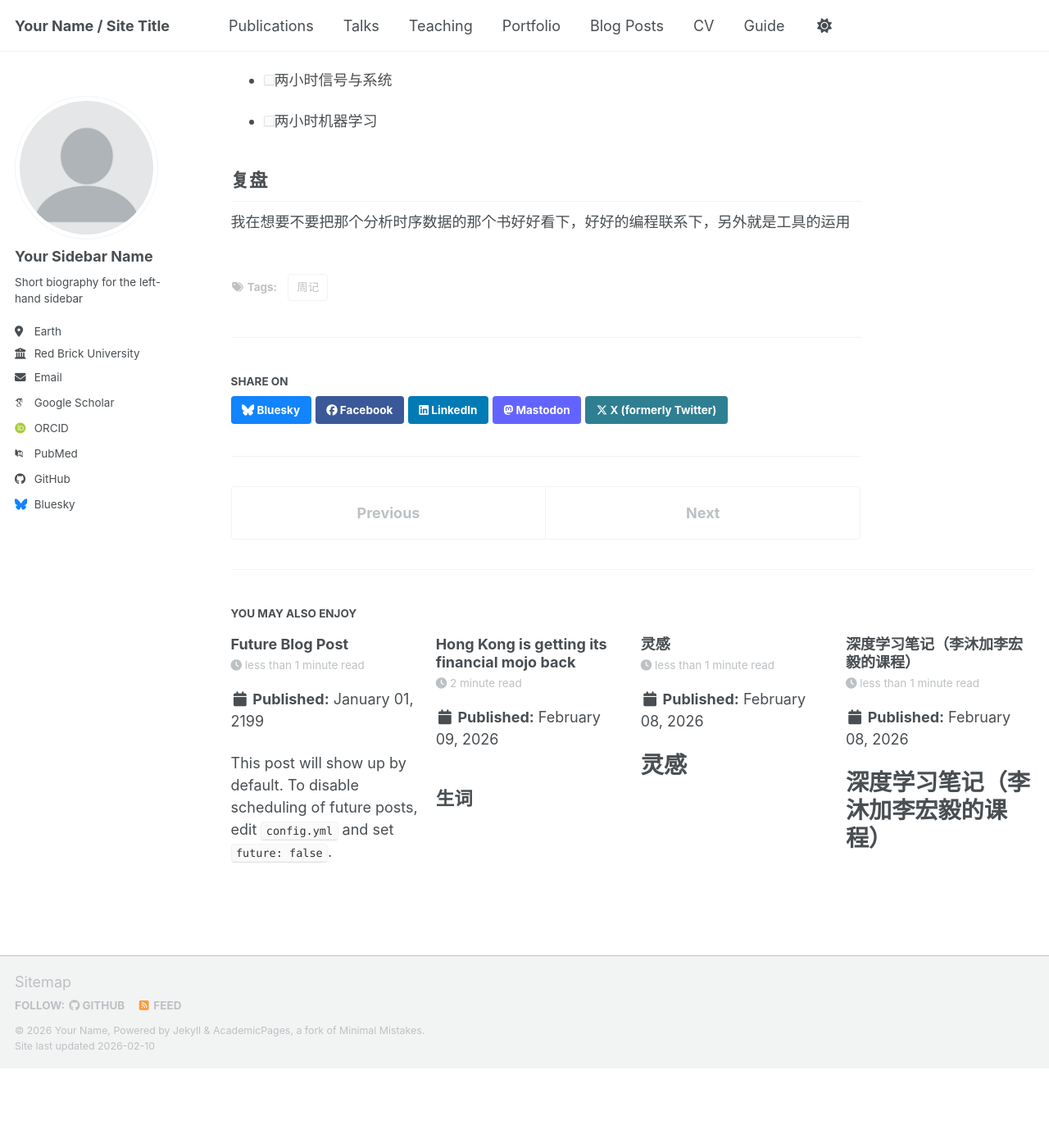
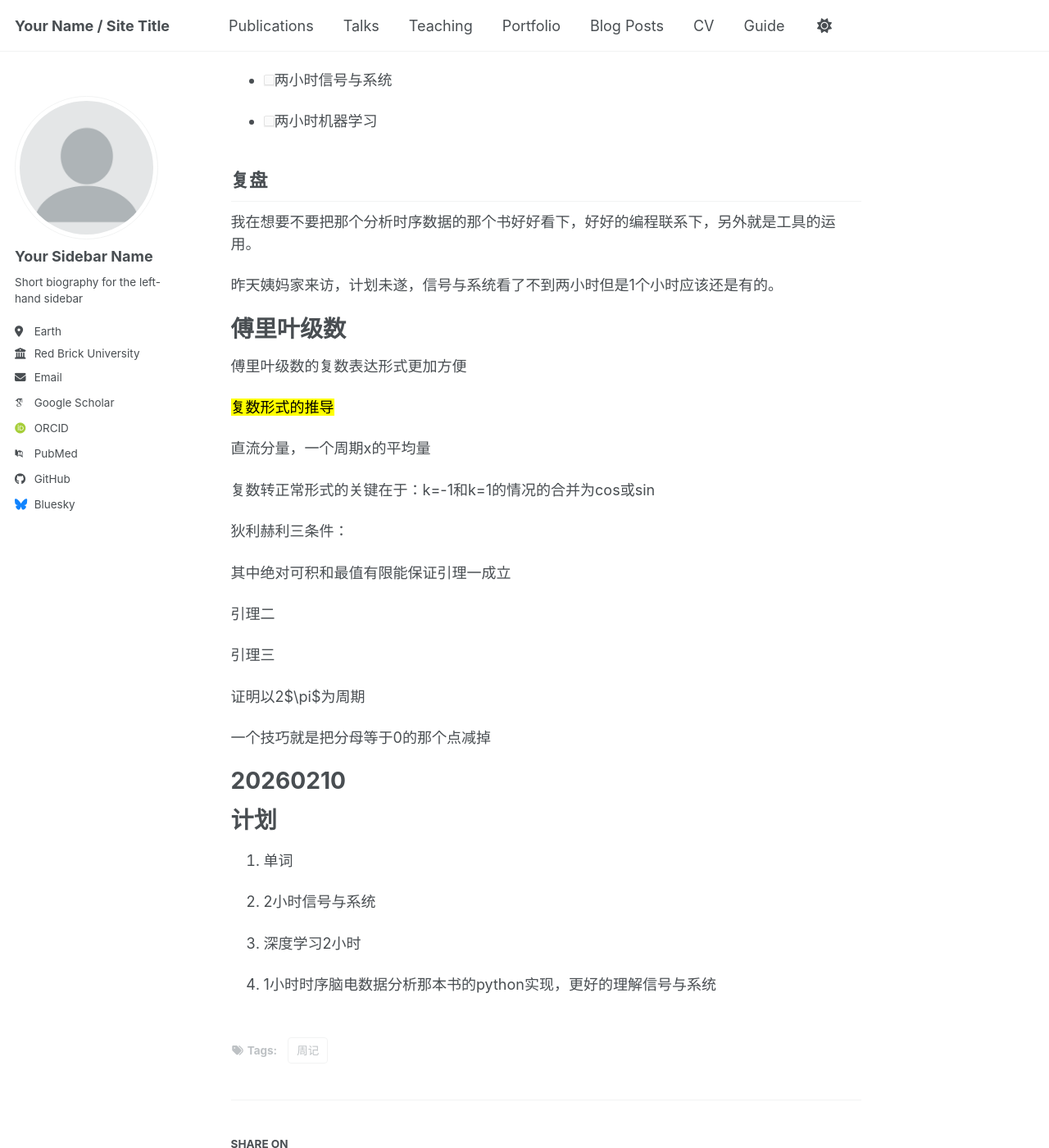
Before and after one commit to Khalil-Nan/Khalil-Nan.github.io, a Jekyll site: the page built from _posts/2026-02-09-20260209-20260215周记.md, in a window 1280 px wide and 1400 px high, scrolled down 325 px. Shown: the whole window at 82% size. Built offline with Jekyll 4.4.1, drawn with Linux system fonts in a browser that asks for light colours; some web fonts are replaced; a script bundle is joined from its source files by our own code; library files that are not in the unit come from our copies; before the commit the page ends 1628 px from its top, so only the background shows below that; some of the changed text lies outside the part shown.

Commit message:
我的梦想及周记更新

```diff
--- a/_posts/2026-02-09-20260209-20260215周记.md
+++ b/_posts/2026-02-09-20260209-20260215周记.md
@@ -1,18 +1,16 @@
 ---
-
 title: '20260209-20260215周记'
 date: 2026-02-09
 permalink: /posts/2026/02/20260209-20260215周记/
 tags:
     - 周记
-
 ---
 
 # 20260209
 
 ## 计划
 
-- [ ] 单词
+- [x] 单词
 
 - [ ] 两小时信号与系统
 
@@ -20,4 +18,40 @@ tags:
 
 ## 复盘
 
-我在想要不要把那个分析时序数据的那个书好好看下，好好的编程联系下，另外就是工具的运用
+我在想要不要把那个分析时序数据的那个书好好看下，好好的编程联系下，另外就是工具的运用。
+
+昨天姨妈家来访，计划未遂，信号与系统看了不到两小时但是1个小时应该还是有的。
+
+# 傅里叶级数
+
+傅里叶级数的复数表达形式更加方便
+
+<mark>复数形式的推导</mark>
+
+直流分量，一个周期x的平均量
+
+复数转正常形式的关键在于：k=-1和k=1的情况的合并为cos或sin
+
+狄利赫利三条件：
+
+其中绝对可积和最值有限能保证引理一成立
+
+引理二
+
+引理三
+
+证明以2$\pi$为周期
+
+一个技巧就是把分母等于0的那个点减掉
+
+# 20260210
+
+# 计划
+
+1. 单词
+
+2. 2小时信号与系统
+
+3. 深度学习2小时
+
+4. 1小时时序脑电数据分析那本书的python实现，更好的理解信号与系统
```
Also changed, not shown: _posts/2026-02-10-我的梦想.md (added, +83 -0 lines).
